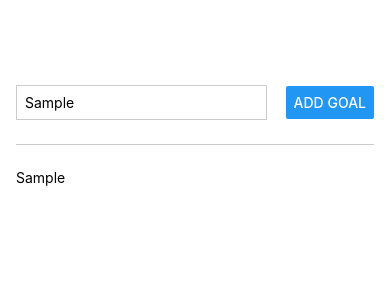
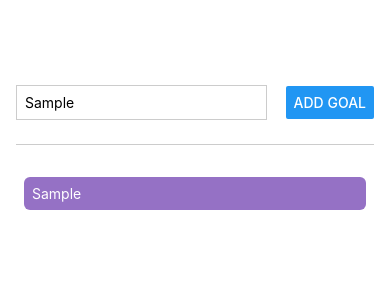
Before and after one commit to cherick04/RNCourse, a React Native app: screen / in a window 390 px wide. Both pictures are taken after typing "Sample" into the empty fields and a click on the button "ADD GOAL". Shown: the top 300 px of the page. Built offline with nearby package versions, Linux system fonts and the light colour scheme.

Commit message:
Style iOS & Android differences

```diff
--- a/App.js
+++ b/App.js
@@ -28,7 +28,9 @@ export default function App() {
       </View>
       <View style={styles.goalsContainer}>
         {courseGoals.map((goal) => (
-          <Text key={goal}>{goal}</Text>
+          <View key={goal} style={styles.goalLabel}>
+            <Text style={styles.goalText}>{goal}</Text>
+          </View>
         ))}
       </View>
     </View>
@@ -60,4 +62,13 @@ const styles = StyleSheet.create({
   goalsContainer: {
     flex: 8,
   },
+  goalLabel: {
+    padding: 8,
+    margin: 8,
+    borderRadius: 6,
+    backgroundColor: "#9571c5ff",
+  },
+  goalText: {
+    color: "white",
+  },
 });
```
